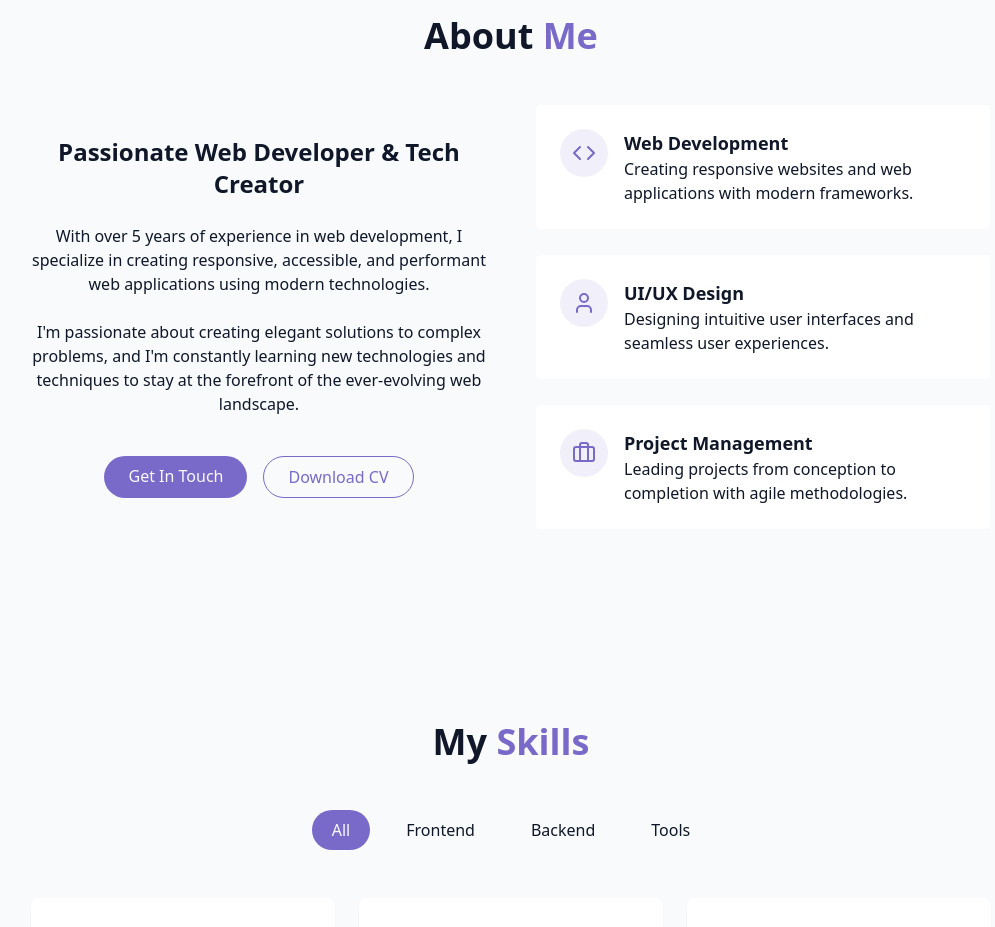
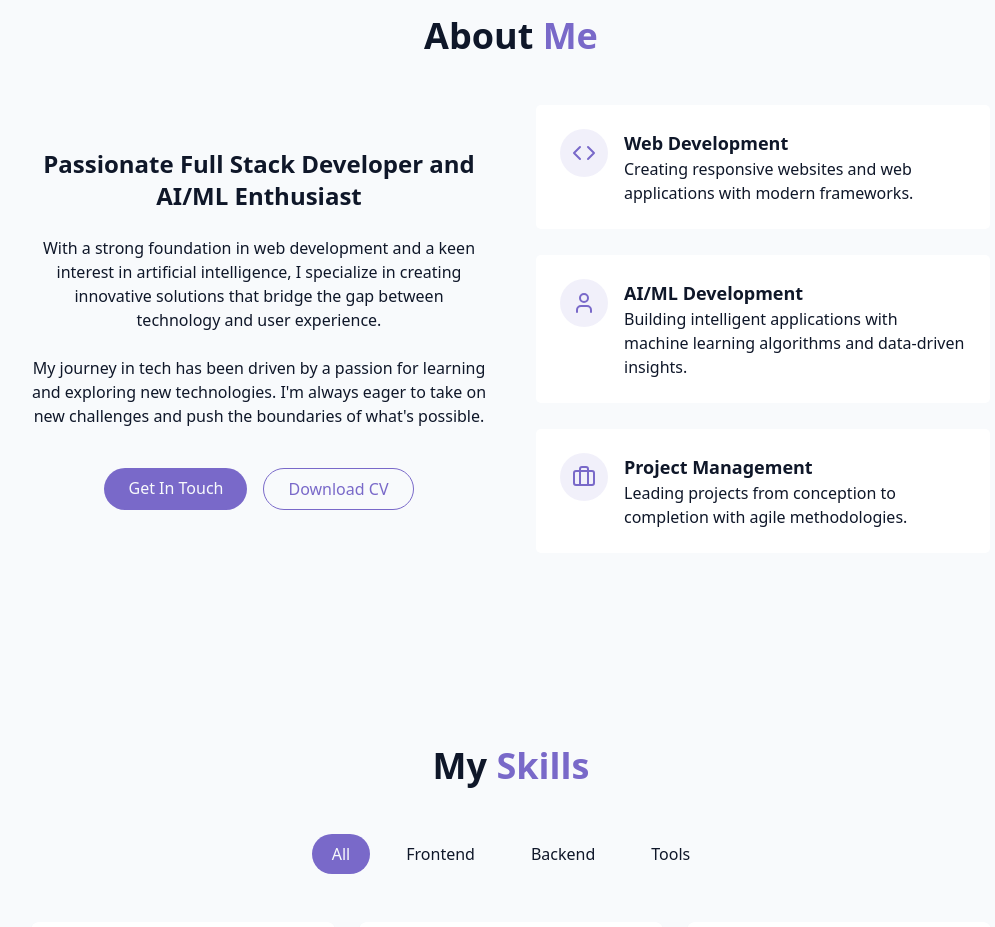
Before and after one commit to Mayank8159/portfolio, a React (Vite) app in the folder client/: page / in a window 1280 px wide. Shown: the part 880-1807 px from the top of the page, without its empty margins (129-1124 px from the left). Built offline with nearby package versions, Linux system fonts and the light colour scheme.

Commit message:
Backend Added

```diff
--- a/client/src/components/AboutSection.jsx
+++ b/client/src/components/AboutSection.jsx
@@ -12,20 +12,19 @@ export const AboutSection = () => {
         <div className="grid grid-cols-1 md:grid-cols-2 gap-12 items-center">
           <div className="space-y-6">
             <h3 className="text-2xl font-semibold">
-              Passionate Web Developer & Tech Creator
+              Passionate Full Stack Developer and AI/ML Enthusiast
             </h3>
 
             <p className="text-muted-foreground">
-              With over 5 years of experience in web development, I specialize
-              in creating responsive, accessible, and performant web
-              applications using modern technologies.
+              With a strong foundation in web development and a keen interest in
+              artificial intelligence, I specialize in creating innovative
+              solutions that bridge the gap between technology and user experience.
             </p>
 
             <p className="text-muted-foreground">
-              I'm passionate about creating elegant solutions to complex
-              problems, and I'm constantly learning new technologies and
-              techniques to stay at the forefront of the ever-evolving web
-              landscape.
+              My journey in tech has been driven by a passion for learning and
+              exploring new technologies. I'm always eager to take on new
+              challenges and push the boundaries of what's possible.
             </p>
 
             <div className="flex flex-col sm:flex-row gap-4 pt-4 justify-center">
@@ -35,7 +34,7 @@ export const AboutSection = () => {
               </a>
 
               <a
-                href=""
+                href="https://docs.google.com/document/d/1-V0fXRCUTkK9XLTSEwT6KHREnWOfGnlvwIUzIbOzmJY/edit?usp=sharing"
                 className="px-6 py-2 rounded-full border border-primary text-primary hover:bg-primary/10 transition-colors duration-300"
               >
                 Download CV
@@ -64,10 +63,10 @@ export const AboutSection = () => {
                   <User className="h-6 w-6 text-primary" />
                 </div>
                 <div className="text-left">
-                  <h4 className="font-semibold text-lg">UI/UX Design</h4>
+                  <h4 className="font-semibold text-lg">AI/ML Development</h4>
                   <p className="text-muted-foreground">
-                    Designing intuitive user interfaces and seamless user
-                    experiences.
+                    Building intelligent applications with machine learning
+                    algorithms and data-driven insights.
                   </p>
                 </div>
               </div>
```
